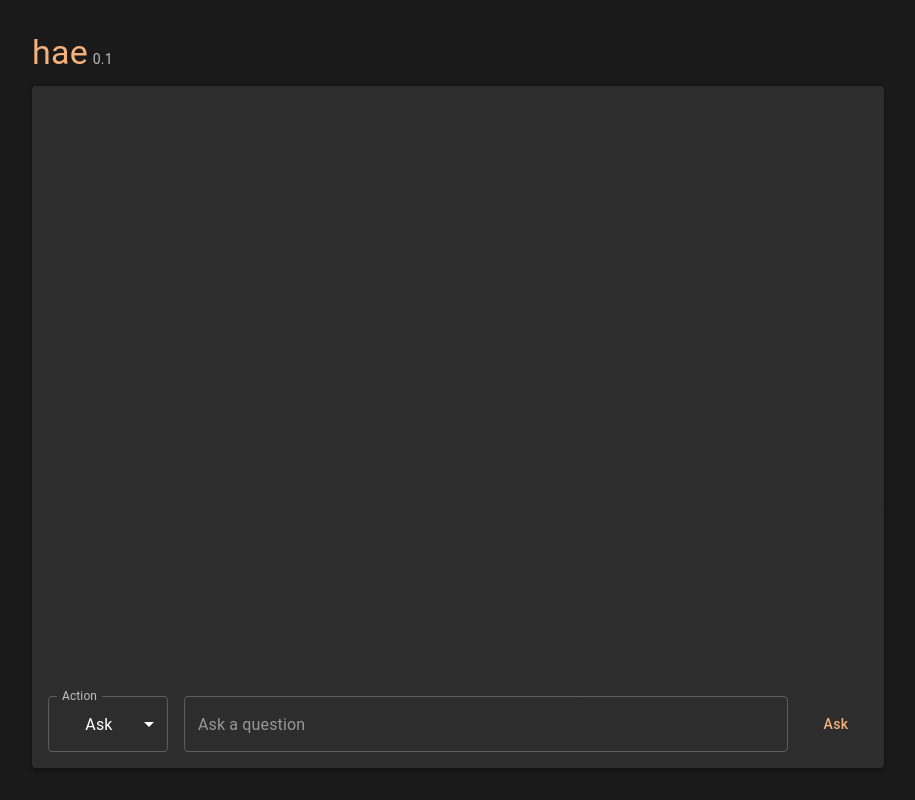
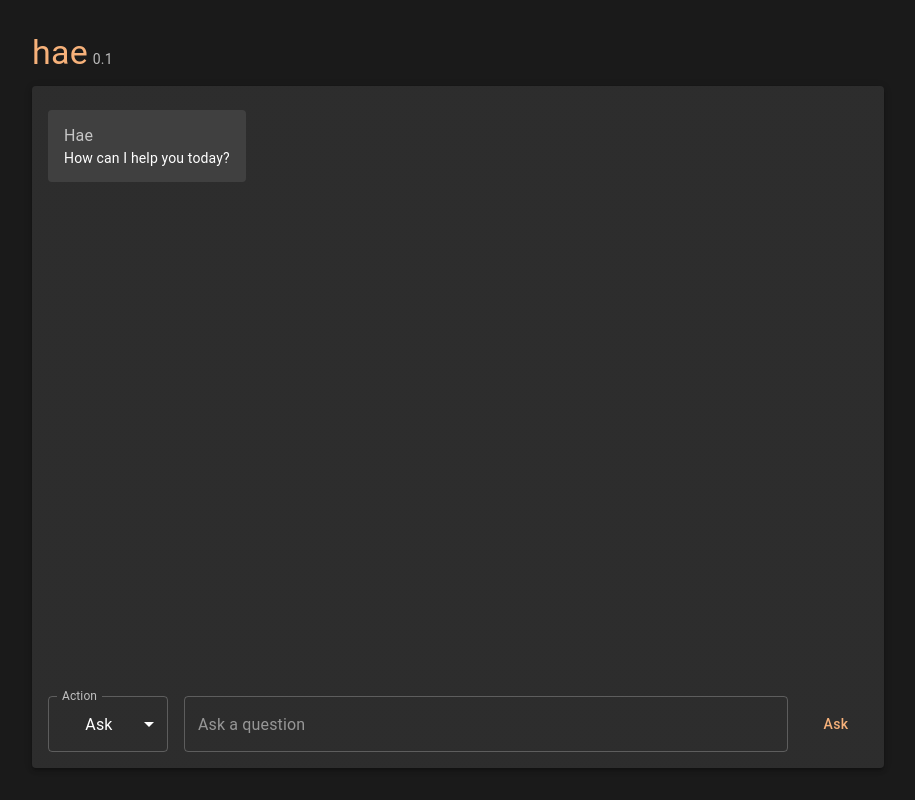
Before and after one commit to doeunkwon/hae, a React (Create React App) app in the folder client/: page / in a window 1280 px wide. Shown: the whole page, without its empty margins (182-1097 px from the left). Built offline with nearby package versions, Linux system fonts and the light colour scheme.

Commit message:
not even gonna say it again

```diff
--- a/client/src/components/Chat.tsx
+++ b/client/src/components/Chat.tsx
@@ -22,7 +22,12 @@ interface Message {
 }
 
 function Chat() {
-  const [messages, setMessages] = useState<Message[]>([]);
+  const [messages, setMessages] = useState<Message[]>([
+    {
+      role: "assistant",
+      content: "How can I help you today?",
+    },
+  ]);
   const [input, setInput] = useState<string>("");
   const [actionType, setActionType] = useState<"send" | "save">("send");
 
--- a/client/src/styles/Chat.css
+++ b/client/src/styles/Chat.css
@@ -18,12 +18,14 @@
 }
 
 .message.user {
-    width: 70%;
+    width: fit-content;
+    max-width: 70%;
     background-color: var(--chat-user-color);
 }
 
 .message.assistant {
-    width: 70%;
+    width: fit-content;
+    max-width: 70%;
     background-color: var(--chat-assistant-color);
 }
 
```
